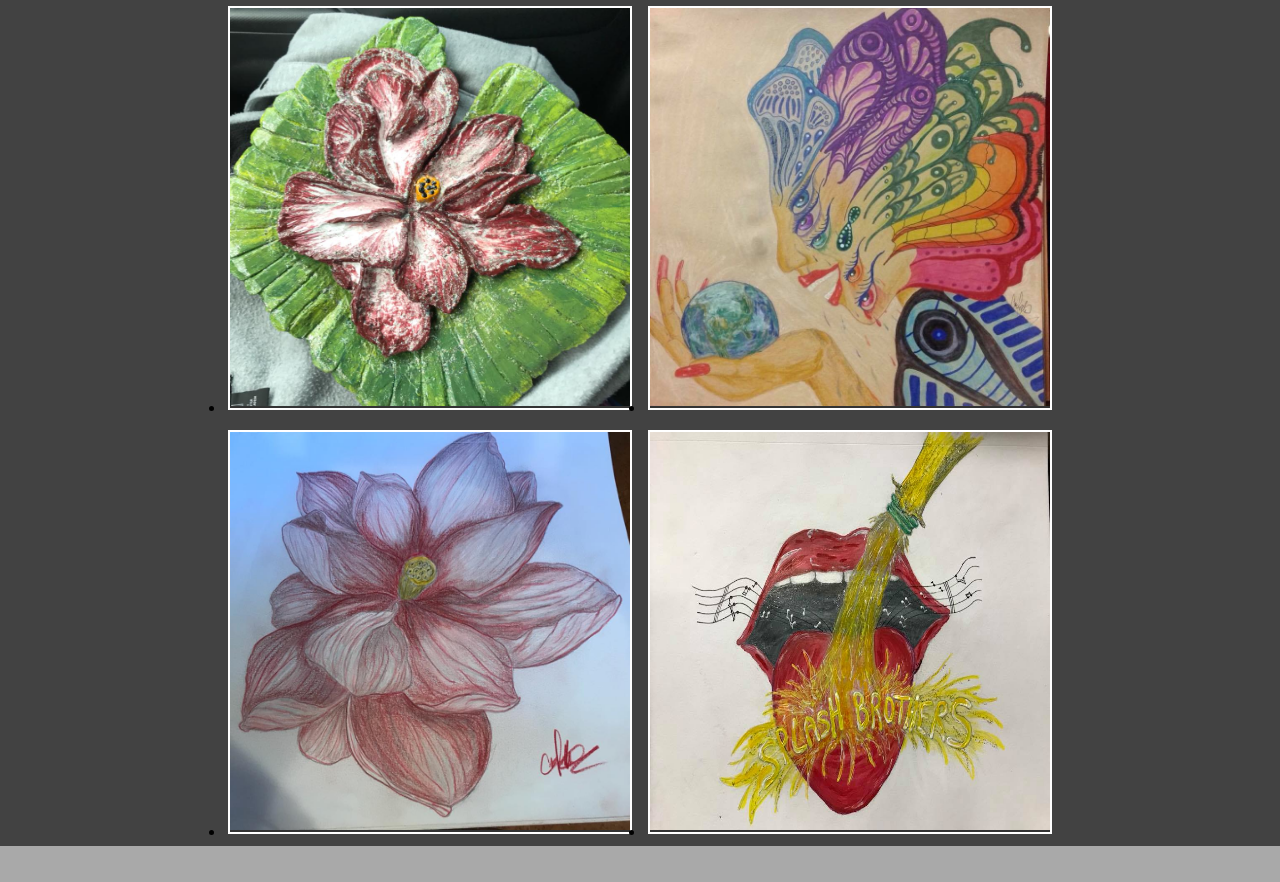
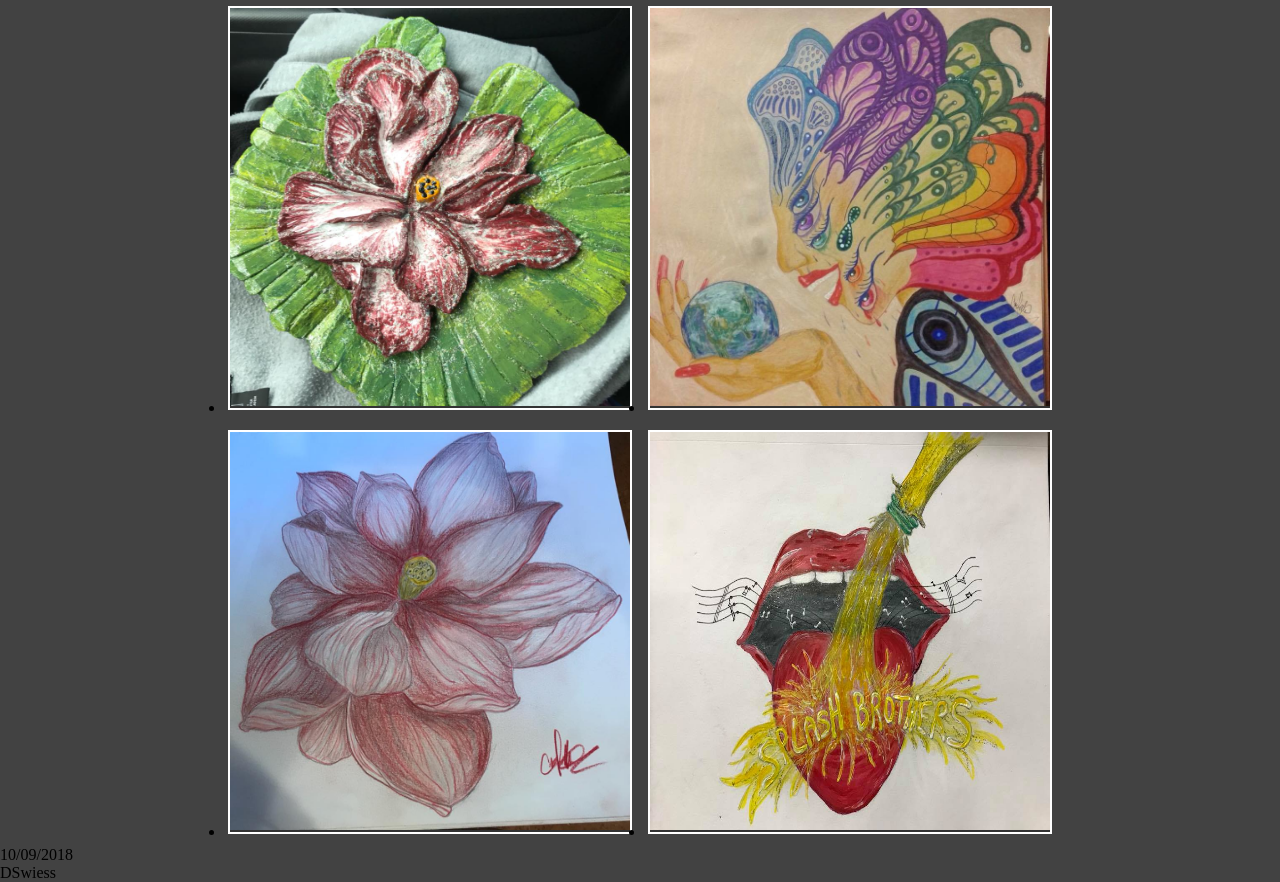
Before and after one commit to DianaSwiess/Castellano-Creation-Studio, a plain HTML site: page index.html in a window 1280 px wide. Shown: the part 2626-3508 px from the top of the page. Before the commit the page ends 3472 px from the top, so only its background shows below. Drawn offline with Linux system fonts and the light colour scheme.

Commit message:
04
footer

```diff
--- a/index.html
+++ b/index.html
@@ -247,6 +247,10 @@
         </div>
             <a class="cerrar" href="">X</a>
         </div>
+            <div id="footer">
+<data>10/09/2018</data>
+<author><p>DSwiess</p></author>
+</div>
     </div>
     </body>
 </html>
```
